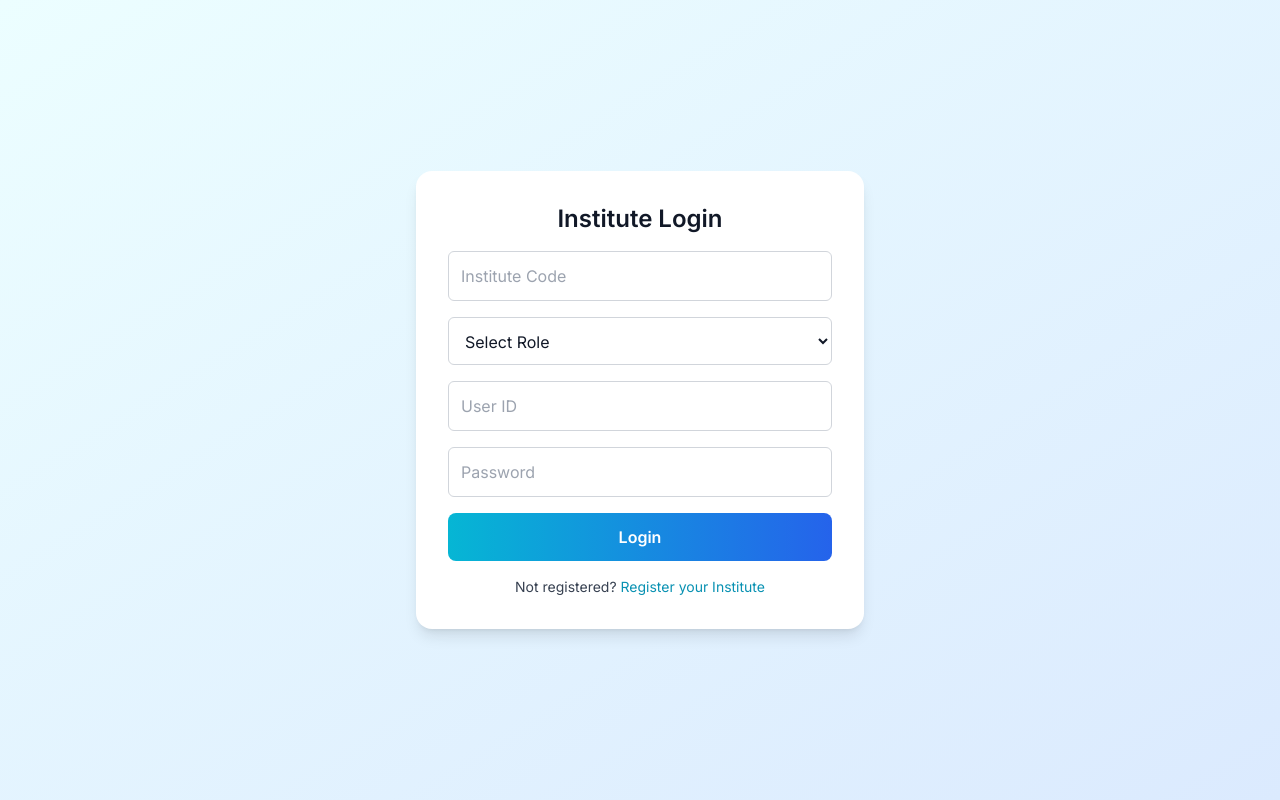
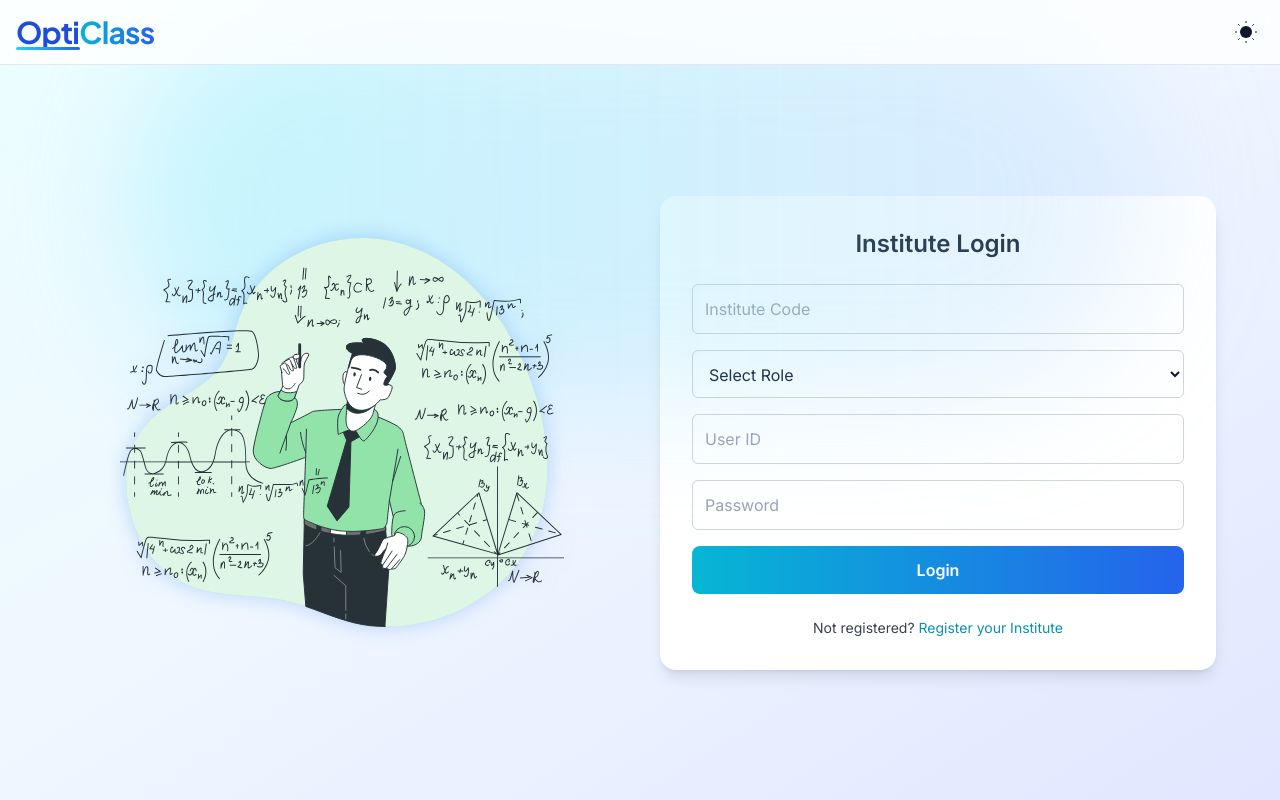
Before and after one commit to BitsKreig/CUFINALOC, a React (Vite) app in the folder Frontend/: page / in a window 1280 px wide. Built offline with nearby package versions, Linux system fonts and the light colour scheme.

Commit message:
Feat: Added background images

```diff
--- a/Frontend/src/index.css
+++ b/Frontend/src/index.css
@@ -349,3 +349,24 @@
 .float-animate {
   animation: float 4s ease-in-out infinite;
 }
+@keyframes fadeIn {
+  from { opacity: 0; transform: translateY(10px); }
+  to { opacity: 1; transform: translateY(0); }
+}
+@keyframes fadeInSlow {
+  from { opacity: 0; transform: translateY(20px); }
+  to { opacity: 1; transform: translateY(0); }
+}
+@keyframes float {
+  0%, 100% { transform: translateY(0px); }
+  50% { transform: translateY(-10px); }
+}
+@keyframes glow {
+  0%, 100% { filter: drop-shadow(0 0 10px rgba(59,130,246,0.3)); }
+  50% { filter: drop-shadow(0 0 20px rgba(6,182,212,0.6)); }
+}
+
+.animate-fadeIn { animation: fadeIn 1s ease-out; }
+.animate-fadeInSlow { animation: fadeInSlow 1.5s ease-out; }
+.float-animate { animation: float 4s ease-in-out infinite; }
+.glow-animate { animation: glow 3s ease-in-out infinite; }
--- a/Frontend/src/pages/LoginPage.jsx
+++ b/Frontend/src/pages/LoginPage.jsx
@@ -1,5 +1,7 @@
 import React, { useState } from "react";
 import { useNavigate } from "react-router-dom";
+import useTheme from "../useTheme";
+import ThemeToggle from "../components/ThemeToggle";
 
 export default function LoginPage() {
   const [form, setForm] = useState({
@@ -10,6 +12,7 @@ export default function LoginPage() {
   });
   const [loading, setLoading] = useState(false);
   const navigate = useNavigate();
+  const { theme, toggleTheme } = useTheme();
 
   const handleChange = (e) => {
     setForm({ ...form, [e.target.name]: e.target.value });
@@ -18,14 +21,12 @@ export default function LoginPage() {
   const handleLogin = async (e) => {
     e.preventDefault();
 
-    // ✅ Frontend validation before sending
     if (!form.instituteCode || !form.userId || !form.password || !form.role) {
       alert("Please fill in all required fields before logging in.");
       return;
     }
 
     setLoading(true);
-
     try {
       const response = await fetch("http://localhost:5000/api/login", {
         method: "POST",
@@ -39,7 +40,7 @@ export default function LoginPage() {
         navigate("/app");
       } else {
         alert(data.message || "Institute not registered. Redirecting to Sign Up...");
-        navigate("/register");
+        navigate("/RegisterPage");
       }
     } catch (err) {
       console.error(err);
@@ -50,8 +51,38 @@ export default function LoginPage() {
   };
 
   return (
-    <div className="min-h-screen flex flex-col items-center justify-center bg-gradient-to-br from-cyan-50 to-blue-100 dark:from-gray-900 dark:to-gray-800 transition-all duration-500">
-      <div className="bg-white dark:bg-gray-800 p-8 rounded-xl shadow-lg w-full max-w-md">
+    <div className="relative min-h-screen flex flex-col overflow-hidden bg-gradient-to-br from-cyan-50 via-blue-50 to-indigo-100 dark:from-gray-900 dark:via-gray-800 dark:to-gray-900 transition-all duration-700">
+      {/* Floating gradient blob */}
+      <div className="absolute top-0 left-1/2 transform -translate-x-1/2 w-[80%] h-[50%] bg-gradient-to-r from-cyan-300/30 to-blue-300/20 blur-3xl rounded-full pointer-events-none"></div>
+
+      {/* Header */}
+      <header className="sticky top-0 z-20 bg-white/80 dark:bg-gray-900/80 backdrop-blur border-b border-gray-200 dark:border-gray-700">
+        <div className="container mx-auto flex items-center justify-between h-16 px-4">
+          <h1 className="font-display text-3xl tracking-tight relative">
+            <span className="text-blue-700 dark:text-cyan-400 font-bold">Opti</span>
+            <span className="bg-gradient-to-r from-cyan-500 to-blue-600 bg-clip-text text-transparent font-bold">
+              Class
+            </span>
+            <span className="absolute bottom-0 left-0 w-16 h-[3px] bg-gradient-to-r from-cyan-400 to-blue-600 rounded-full"></span>
+          </h1>
+          <ThemeToggle theme={theme} toggleTheme={toggleTheme} />
+        </div>
+      </header>
+
+      {/* Main Content */}
+      <div className="flex flex-1 items-center justify-center p-8 animate-fadeIn">
+        <div className="grid grid-cols-1 md:grid-cols-2 gap-10 items-center w-full max-w-6xl">
+          {/* Left illustration */}
+          <div className="hidden md:flex justify-center items-center relative">
+            <img
+              src="/images/Mathematics-bro.svg"
+              alt="Login Page Illustration"
+              className="w-4/5 h-auto rounded-2xl drop-shadow-2xl animate-fadeInSlow glow-animate float-animate hover:scale-[1.03] transition-transform duration-700"
+            />
+          </div>
+
+          {/* Login Form */}
+          <div className="bg-white dark:bg-gray-800 rounded-2xl shadow-lg p-8 space-y-6 hover:shadow-2xl transition-all duration-500">
             <h2 className="text-2xl font-semibold mb-4 text-center text-gray-900 dark:text-gray-100">
               Institute Login
             </h2>
@@ -63,7 +94,7 @@ export default function LoginPage() {
                 placeholder="Institute Code"
                 value={form.instituteCode}
                 onChange={handleChange}
-            className="w-full border border-gray-300 dark:border-gray-600 p-3 rounded-md bg-white dark:bg-gray-700 text-gray-900 dark:text-gray-100"
+                className="w-full border border-gray-300 dark:border-gray-600 p-3 rounded-md bg-white dark:bg-gray-700 text-gray-900 dark:text-gray-100 focus:ring-2 focus:ring-cyan-500 outline-none"
                 required
               />
 
@@ -71,7 +102,7 @@ export default function LoginPage() {
                 name="role"
                 value={form.role}
                 onChange={handleChange}
-            className="w-full border border-gray-300 dark:border-gray-600 p-3 rounded-md bg-white dark:bg-gray-700 text-gray-900 dark:text-gray-100"
+                className="w-full border border-gray-300 dark:border-gray-600 p-3 rounded-md bg-white dark:bg-gray-700 text-gray-900 dark:text-gray-100 focus:ring-2 focus:ring-cyan-500 outline-none"
                 required
               >
                 <option value="">Select Role</option>
@@ -86,7 +117,7 @@ export default function LoginPage() {
                 placeholder="User ID"
                 value={form.userId}
                 onChange={handleChange}
-            className="w-full border border-gray-300 dark:border-gray-600 p-3 rounded-md bg-white dark:bg-gray-700 text-gray-900 dark:text-gray-100"
+                className="w-full border border-gray-300 dark:border-gray-600 p-3 rounded-md bg-white dark:bg-gray-700 text-gray-900 dark:text-gray-100 focus:ring-2 focus:ring-cyan-500 outline-none"
                 required
               />
 
@@ -96,14 +127,14 @@ export default function LoginPage() {
                 placeholder="Password"
                 value={form.password}
                 onChange={handleChange}
-            className="w-full border border-gray-300 dark:border-gray-600 p-3 rounded-md bg-white dark:bg-gray-700 text-gray-900 dark:text-gray-100"
+                className="w-full border border-gray-300 dark:border-gray-600 p-3 rounded-md bg-white dark:bg-gray-700 text-gray-900 dark:text-gray-100 focus:ring-2 focus:ring-cyan-500 outline-none"
                 required
               />
 
               <button
                 type="submit"
                 disabled={loading}
-            className="w-full bg-gradient-to-r from-cyan-500 to-blue-600 text-white py-3 rounded-lg font-semibold hover:from-cyan-600 hover:to-blue-700 transition-all"
+                className="w-full bg-gradient-to-r from-cyan-500 to-blue-600 text-white py-3 rounded-lg font-semibold hover:from-cyan-600 hover:to-blue-700 transition-all duration-300 transform hover:-translate-y-1 hover:shadow-lg"
               >
                 {loading ? "Verifying..." : "Login"}
               </button>
@@ -113,6 +144,7 @@ export default function LoginPage() {
               Not registered?{" "}
               <button
                 onClick={() => navigate("/register")}
+
                 className="text-cyan-600 dark:text-cyan-400 hover:underline"
               >
                 Register your Institute
@@ -120,5 +152,7 @@ export default function LoginPage() {
             </p>
           </div>
         </div>
+      </div>
+    </div>
   );
 }
```
Also changed, not shown: Frontend/public/images/Mathematics-bro.svg (added). Lines whose indentation alone changed are shown as unchanged.
